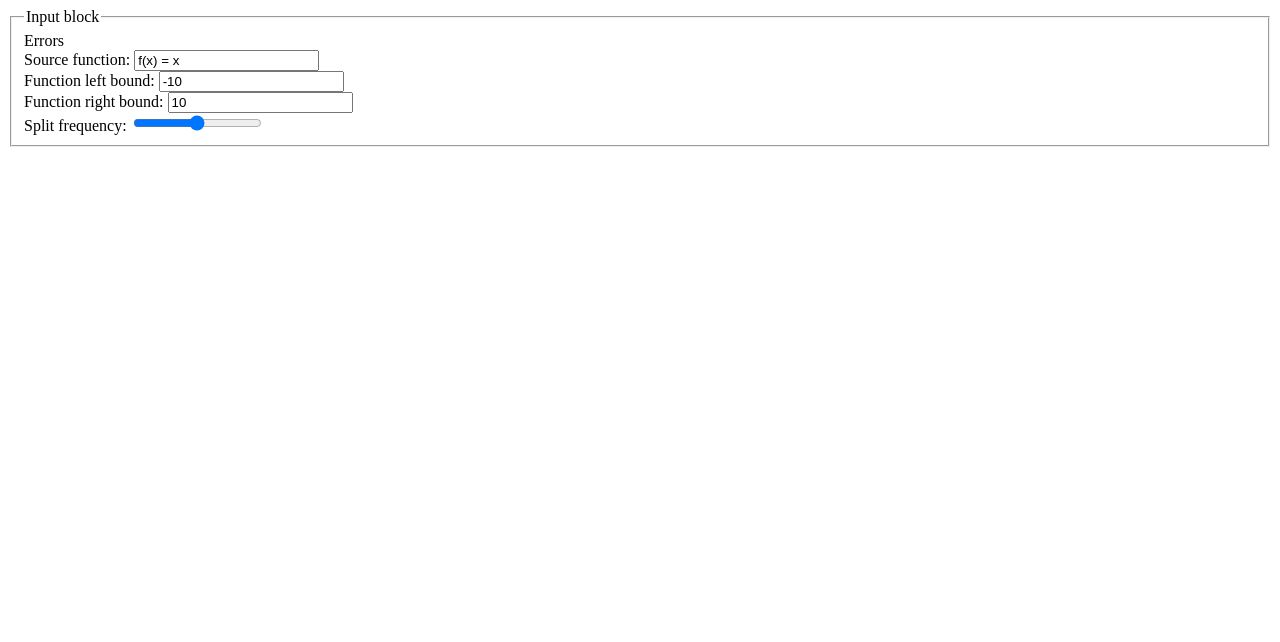
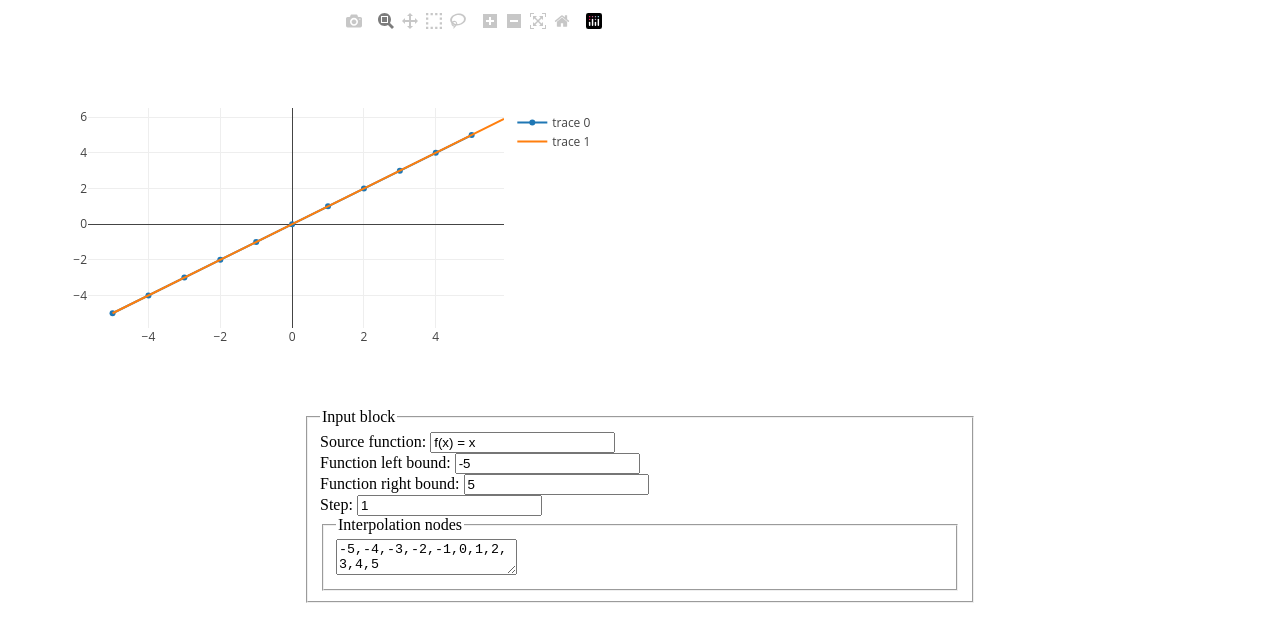
Before and after one commit to shuimi/kubsu-func-interpolation, a website built with webpack: page src/index.html in a window 1280 px wide. Built offline with nearby package versions, Linux system fonts and the light colour scheme.

Commit message:
-interpolation added

```diff
--- a/src/index.html
+++ b/src/index.html
@@ -3,31 +3,43 @@
 <head>
     <meta charset="UTF-8">
     <title>Interpolation</title>
-    <link rel="stylesheet" href="./styles/index.css"/>
+    <style>
+        .center {
+            display: block;
+            margin-left: auto;
+            margin-right: auto;
+        }
+        .input-block {
+            width: 50vw;
+        }
+    </style>
 </head>
 <body>
 <section style="">
-    <div id="chart">
-
-    </div>
-    <fieldset class="">
+    <div class="center" id="chart"></div>
+    <fieldset class="input-block center">
         <legend>Input block</legend>
-
-        <div class="">
-            Errors
-        </div>
 
         <label for="function">Source function:</label>
         <input id="function" placeholder="f(x) = x" value="f(x) = x" type="text"><br>
 
         <label for="function_left_bound">Function left bound:</label>
-        <input id="function_left_bound" value="-10" type="text"><br>
+        <input id="function_left_bound" value="-5" type="text"><br>
 
         <label for="function_right_bound">Function right bound:</label>
-        <input id="function_right_bound" value="10" type="text"><br>
+        <input id="function_right_bound" value="5" type="text"><br>
 
-        <label for="split">Split frequency:</label>
-        <input id="split" type="range">
+        <label for="step">Step:</label>
+        <input id="step" value="1" type="text">
+
+        <div>
+            <fieldset>
+                <legend>Interpolation nodes</legend>
+                <textarea id="function_split">
+                    function split
+                </textarea>
+            </fieldset>
+        </div>
     </fieldset>
 </section>
 </body>
--- a/src/index.js
+++ b/src/index.js
@@ -9,18 +9,57 @@ document.addEventListener('DOMContentLoaded', function () {
     const sourceFunctionInput = document.getElementById('function');
     const leftBoundInput = document.getElementById('function_left_bound');
     const rightBoundInput = document.getElementById('function_right_bound');
+    const stepInput = document.getElementById('step');
+    const functionSplit = document.getElementById('function_split');
 
     let sourceFunction = (x) => x;
-    let leftBound = -10.;
-    let rightBound = 10.;
+    let leftBound = -5.;
+    let rightBound = 5.;
+    let step = 1;
+
+    const interpolation = (x, y) => {
+
+        if (x.length !== y.length) {
+            throw new Error('Invalid x, y size.');
+        }
+
+        const n = x.length;
+
+        const subpoly = (t, i) => {
+            let multiply = 1.;
+
+            for (let j = 0; j < n; j++) {
+                if (i !== j) {
+                    multiply *= (t - x[j]) / (x[i] - x[j]);
+                }
+            }
+            return multiply;
+        }
+
+        return (t) => {
+            let summation = 0;
+            for (let i = 0; i < n; i++) {
+                summation += y[i] * subpoly(t, i);
+            }
+            return summation;
+        }
+
+    }
 
     const plot = () => {
 
-        let x = _.range(leftBound, rightBound + 1);
+        let x = _.range(leftBound, rightBound + 1, step);
         let y = x.map(value => sourceFunction(value));
 
+        functionSplit.value = y;
+
+        const interpolate = interpolation(x, y);
+
+        let xpoly = _.range(leftBound, rightBound + 1, 0.1);
+        let poly = xpoly.map(value => interpolate(value));
+
         Plotly.newPlot('chart', {
-            data: [ { x: x, y: y } ],
+            data: [ { x: x, y: y }, { x: xpoly, y: poly } ],
             layout: {
                 width: 600,
                 height: 400
@@ -43,14 +82,21 @@ document.addEventListener('DOMContentLoaded', function () {
         rightBound = Number(rightBoundInput.value);
     }
 
+    const onStepChange = () => {
+        step = Number(stepInput.value);
+    }
+
     sourceFunctionInput.addEventListener('input', onInputChange);
     leftBoundInput.addEventListener('input', onLeftBoundChange);
     rightBoundInput.addEventListener('input', onRightBoundChange);
+    stepInput.addEventListener('input', onStepChange);
 
     sourceFunctionInput.addEventListener('blur', plot);
     leftBoundInput.addEventListener('blur', plot);
     rightBoundInput.addEventListener('blur', plot);
+    stepInput.addEventListener('blur', plot);
 
+    plot();
 });
 
 // accuracy
--- a/src/styles/index.css
+++ /dev/null
@@ -1,5 +0,0 @@
-.func_plot {
-    display: block;
-    border: 0.1em solid black;
-    padding: 10px;
-}
```
Also changed, not shown: src/interpolation.js (added).
